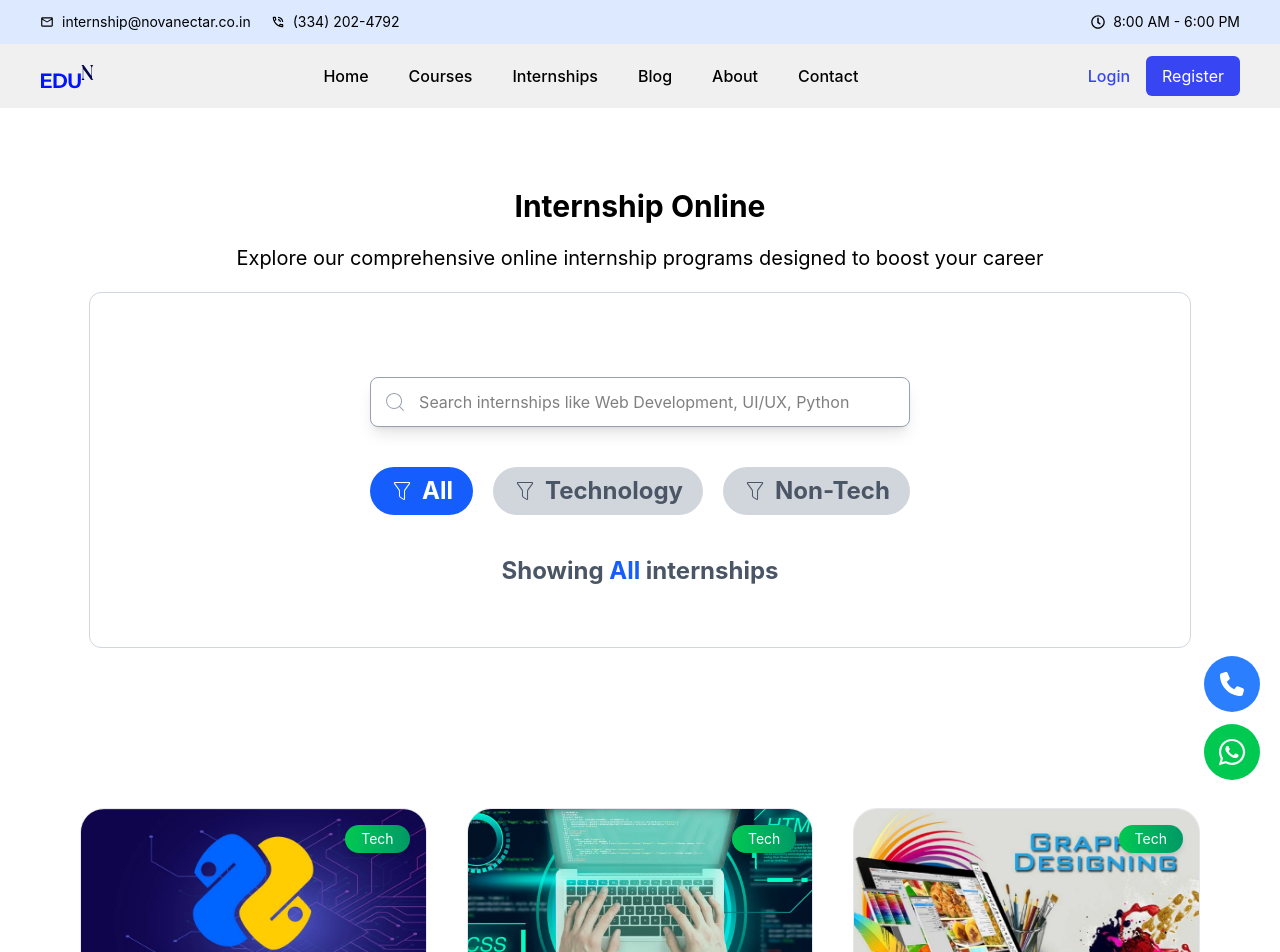
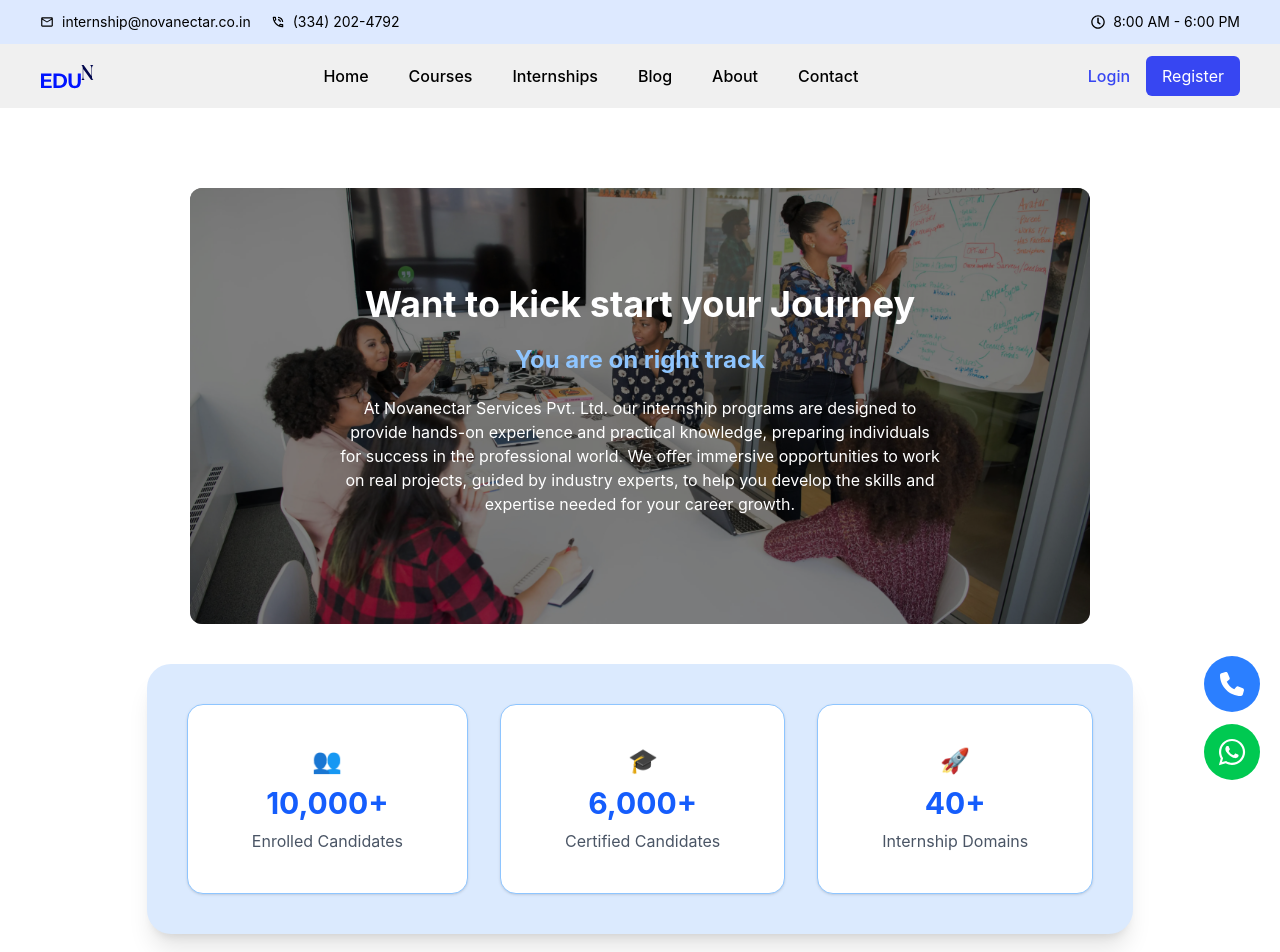
Before and after one commit to Anuj-Kaundal/education, a React (Vite) app in the folder education/: page /internship in a window 1280 px wide. Shown: the top 952 px of the page. Built offline with nearby package versions, Linux system fonts and the light colour scheme.

Commit message:
Refactor code structure for improved readability and maintainability

```diff
--- a/education/src/componenet/Internships.jsx
+++ b/education/src/componenet/Internships.jsx
@@ -5,6 +5,43 @@ import Internship from "./internship";
 function Internships() {
     return (
         <div className='max-w-380 mx-auto'>
+            <div className='flex justify-center pt-20'>
+                <div className='bg-black rounded-xl relative'>
+                    <img src="/internship-hero.webp" alt="" height={500} width={900} className='opacity-50 rounded-xl' />
+                </div>
+                <div className='absolute flex flex-col gap-5 text-white top-1/2 left-1/2 transform -translate-x-1/2 -translate-y-1/2 text-center px-5'>
+                    <h1 className='text-4xl font-bold'>Want to kick start your Journey</h1>
+                    <p className='text-2xl font-bold text-blue-300'>You are on right track</p>
+                    <p className='text-md'>At Novanectar Services Pvt. Ltd. our internship programs are designed to provide hands-on experience and practical knowledge, preparing individuals for success in the professional world. We offer immersive opportunities to work on real projects, guided by industry experts, to help you develop the skills and expertise needed for your career growth.</p>
+                </div>
+            </div>
+            <div className="pl-20 pr-20 pt-10 flex justify-center">
+
+                <div className="bg-blue-100 rounded-3xl shadow-xl px-10 py-10 flex flex-col md:flex-row gap-8">
+
+                    {/* Card 1 */}
+                    <div className="bg-white border border-blue-300 rounded-2xl px-16 py-10 text-center shadow-sm hover:shadow-md transition">
+                        <div className="text-2xl mb-2">👥</div>
+                        <h1 className="text-3xl font-bold text-blue-600">10,000+</h1>
+                        <p className="text-gray-600 mt-2">Enrolled Candidates</p>
+                    </div>
+
+                    {/* Card 2 */}
+                    <div className="bg-white border border-blue-300 rounded-2xl px-16 py-10 text-center shadow-sm hover:shadow-md transition">
+                        <div className="text-2xl mb-2">🎓</div>
+                        <h1 className="text-3xl font-bold text-blue-600">6,000+</h1>
+                        <p className="text-gray-600 mt-2">Certified Candidates</p>
+                    </div>
+
+                    {/* Card 3 */}
+                    <div className="bg-white border border-blue-300 rounded-2xl px-16 py-10 text-center shadow-sm hover:shadow-md transition">
+                        <div className="text-2xl mb-2">🚀</div>
+                        <h1 className="text-3xl font-bold text-blue-600">40+</h1>
+                        <p className="text-gray-600 mt-2">Internship Domains</p>
+                    </div>
+
+                </div>
+            </div>
             <div className="text-center p-20 flex flex-col justify-center items-center gap-5">
                 <h1 className='text-3xl font-bold'>Internship Online</h1>
                 <p className='text-xl'>Explore our comprehensive online internship programs designed to boost your career</p>
@@ -34,12 +71,12 @@ function Internships() {
                 </div>
             </div>
             {/* internships */}
-            <div className='grid lg:grid-cols-3 md:grid-cols-2 sm:grid-cols-1 gap-10 p-20'>
+            <div className='grid lg:grid-cols-3 md:grid-cols-2 sm:grid-cols-1 gap-10 px-20'>
                 {
                     Internship.map((item) => (
                         <div
                             key={item.id}
-                            className='group relative min-h-[450px] bg-white border border-gray-200 rounded-3xl overflow-hidden cursor-pointer transition duration-500 hover:scale-[1.03] hover:shadow-2xl hover:bg-gray-200'
+                            className='group relative min-h-[450px] bg-white border border-gray-200 rounded-3xl overflow-hidden cursor-pointer transition duration-500 hover:scale-[1.03] hover:shadow-2xl hover:bg-gray-100'
                         >
 
                             {/* Image */}
```
Also changed, not shown: education/public/internship-hero.webp (added), 1 other file (tests, documents, lock files or other folders).
